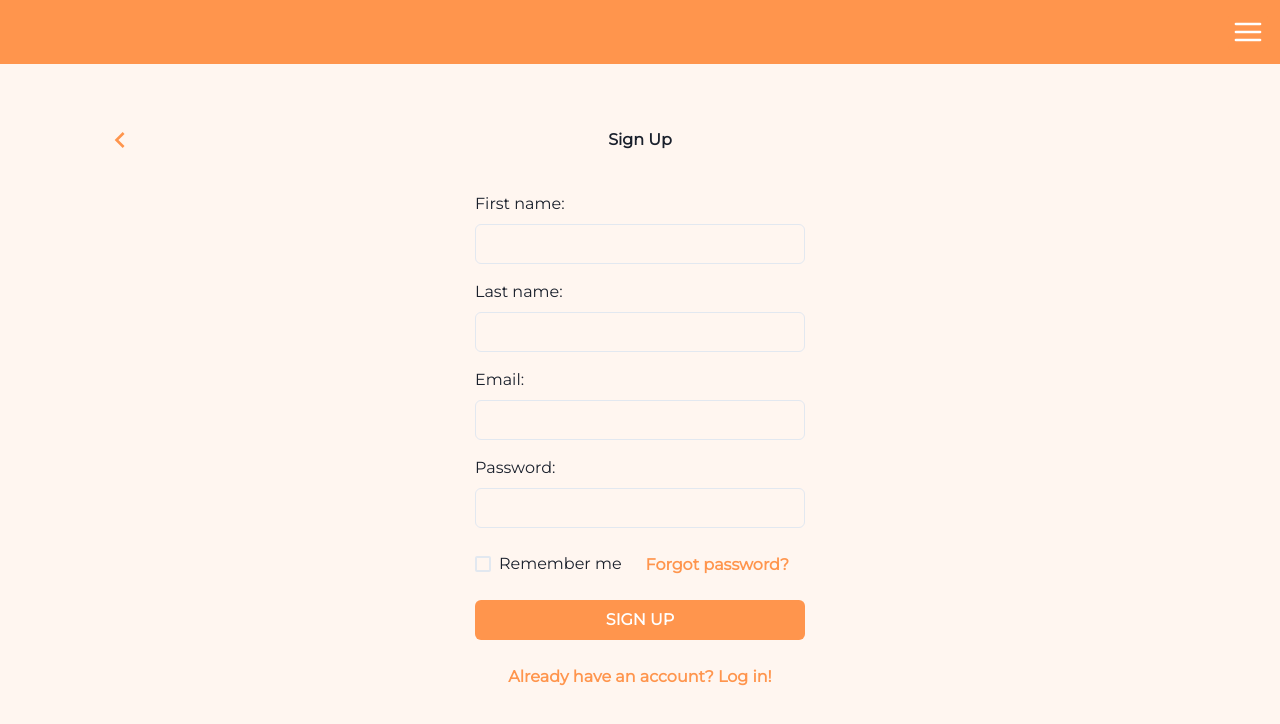
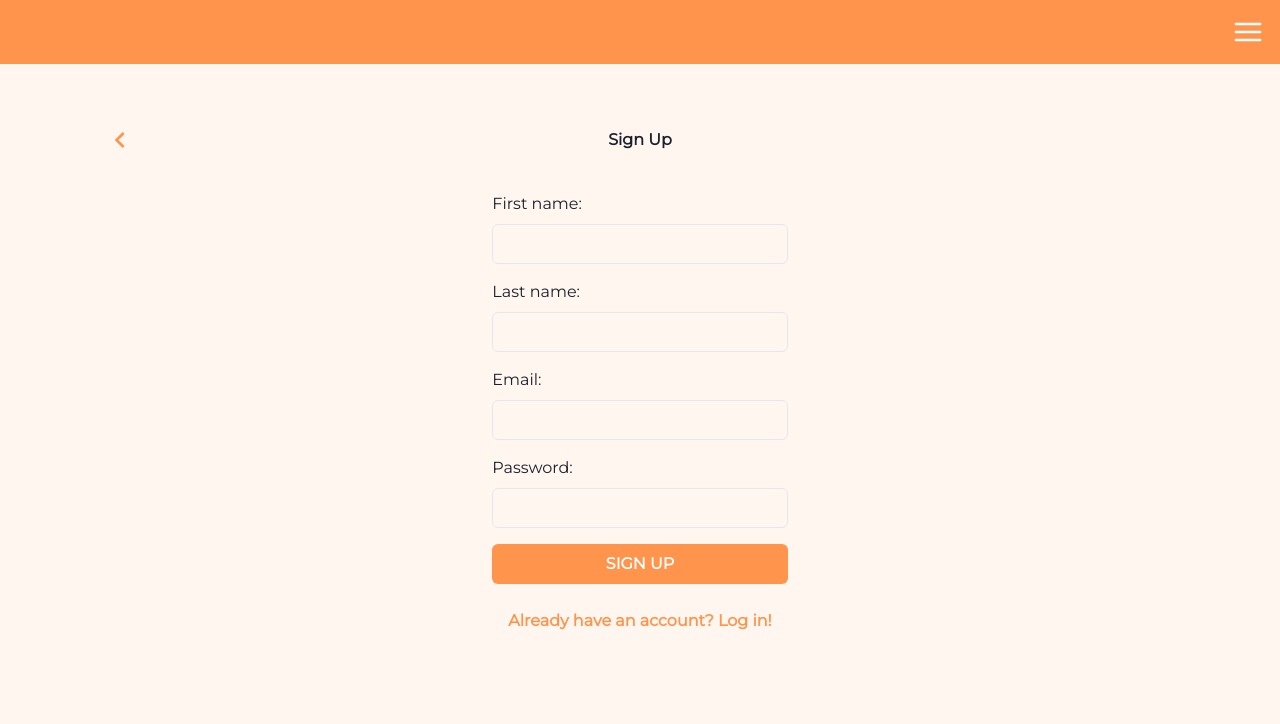
Before and after one commit to adasha-enterprises/geek-collectors-network, a React app in the folder apps/frontend/: page /register in a window 1280 px wide. Shown: the top 724 px of the page. Built offline with nearby package versions, Linux system fonts and the light colour scheme.

Commit message:
feat(frontend): Remove `LoginControls` from registration page (#115)
* feat(frontend): remove `LoginControls`

* chore(frontend): convert schemas file type

```diff
--- a/apps/frontend/src/components/LoginForm.tsx
+++ b/apps/frontend/src/components/LoginForm.tsx
@@ -1,11 +1,10 @@
 import React from 'react';
-
 import { Form, Formik } from 'formik';
 import { Button, VStack } from '@chakra-ui/react';
 
 import TextInput from './TextInput';
 import PageLink from './PageLink';
-import { loginSchema } from '../schemas/Schemas';
+import { loginSchema } from '../schemas/schemas';
 import LoginControls from './LoginControls';
 
 function LoginForm() {
--- a/apps/frontend/src/components/RegistrationForm.tsx
+++ b/apps/frontend/src/components/RegistrationForm.tsx
@@ -5,8 +5,7 @@ import { Button, VStack } from '@chakra-ui/react';
 
 import TextInput from './TextInput';
 import PageLink from './PageLink';
-import { registrationSchema } from '../schemas/Schemas';
-import LoginControls from './LoginControls';
+import { registrationSchema } from '../schemas/schemas';
 
 function RegistrationForm() {
   return (
@@ -24,8 +23,6 @@ function RegistrationForm() {
             <TextInput name="lastName" label="Last name:" />
             <TextInput name="email" label="Email:" type="email" />
             <TextInput name="password" label="Password:" type="password" />
-
-            <LoginControls />
 
             <Button
               type="submit"
```
Also changed, not shown: apps/frontend/src/schemas/schemas.ts (renamed from apps/frontend/src/schemas/Schemas.tsx).
